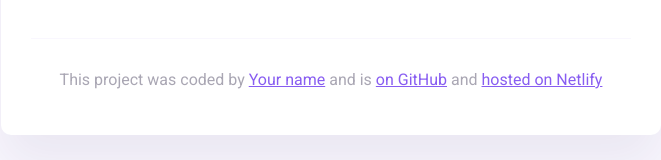
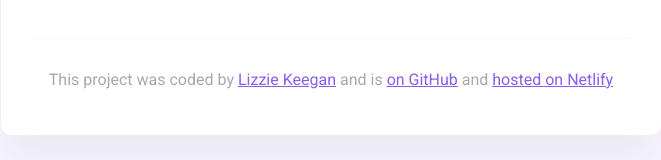
Before and after one commit to LizzieKeegan/Ops-Challenge-hmwk-wk6, a website built with Parcel: page index.html in a window 1280 px wide. Shown: the part 325-485 px from the top of the page, without its empty margins (309-970 px from the left). Built offline with nearby package versions, Linux system fonts and the light colour scheme.

Commit message:
name updated

```diff
--- a/index.html
+++ b/index.html
@@ -47,7 +47,7 @@
       <footer>
         <p>
           This project was coded by
-          <a href="#" target="_blank">Your name</a> and is
+          <a href="#" target="_blank">Lizzie Keegan</a> and is
           <a href="#" target="_blank"> on GitHub</a> and
           <a href="#" target="_blank">hosted on Netlify</a>
         </p>
```
